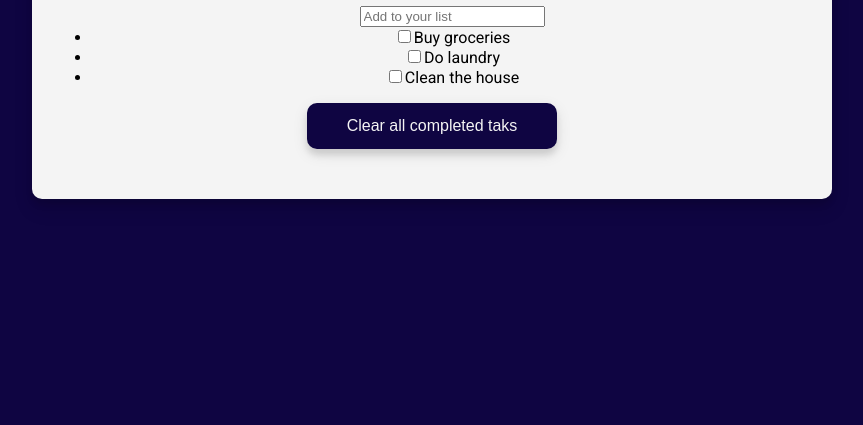
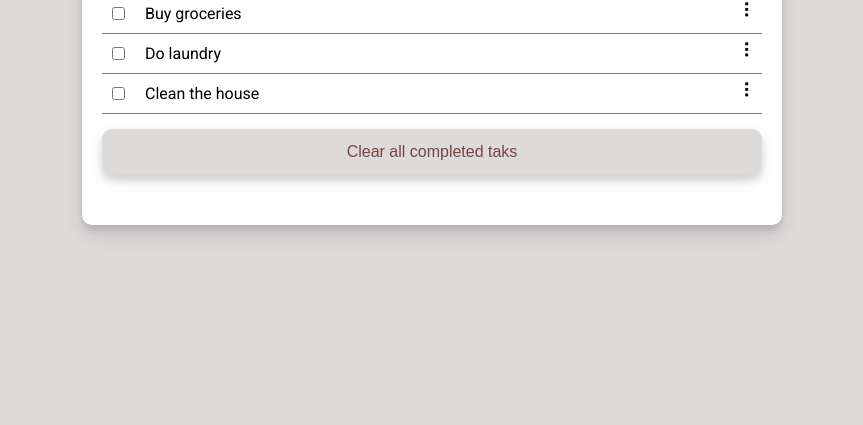
Before and after one commit to ab-noori/To-Do-List, a website built with webpack: page src/template.html in a window 1280 px wide. Shown: the part 375-800 px from the top of the page, without its empty margins (208-1071 px from the left). Built offline with nearby package versions, Linux system fonts and the light colour scheme; no server answers; files whose address does not match are found by name.

Commit message:
Add the sass style.

```diff
--- a/src/styles/main.scss
+++ b/src/styles/main.scss
@@ -1,12 +1,15 @@
 @import url('https://fonts.googleapis.com/css2?family=Roboto:wght@400;700&display=swap');
 
-$primary-color: #0f0542;
-$secondary-color: #f4f4f4;
+$primary-color: #dddada;
+$secondary-color: #ffffff;
 $box-shadow: 0 10px 20px rgba(0, 0, 0, 0.1), 0 6px 6px rgba(0, 0, 0, 0.1);
 
 * {
+  margin: 0;
+  padding: 0;
   box-sizing: border-box;
 }
+
 
 body {
   background-color: $primary-color;
@@ -25,21 +28,25 @@ body {
   background-color: $secondary-color;
   border-radius: 10px;
   box-shadow: $box-shadow;
+  display: flex;
+  flex-direction: column;
+  gap: 15px;
   padding: 50px 20px;
-  text-align: center;
   max-width: 100%;
-  width: 800px;
+  width: 700px;
 }
 
-h3 {
+h1 {
   margin: 0;
   opacity: 0.5;
+  align-self: center;
   letter-spacing: 2px;
 }
 
 img {
   width: 100px;
   margin-bottom: 20px;
+  align-self: center;
 }
 
 .joke {
@@ -52,7 +59,7 @@ img {
 
 .btn {
   background-color: $primary-color;
-  color: $secondary-color;
+  color: #794242;
   border: 0;
   border-radius: 10px;
   box-shadow: 0 5px 15px rgba(0, 0, 0, 0.1), 0 6px 6px rgba(0, 0, 0, 0.1);
@@ -68,3 +75,43 @@ img {
     outline: 0;
   }
 }
+
+#todo-list {
+  display: flex;
+  flex-direction: column;
+
+  & li {
+    padding: 10px;
+    list-style-type: none;
+    border-bottom: 1px solid gray;
+    display: flex;
+    gap: 20px;
+    position: relative;
+
+    &::after {
+      content: '\2807';
+      font-size: 20px;
+      position: absolute;
+      top: 5px;
+      right: 5px;
+    }
+  }
+
+  & #add-new-task {
+    height: 30px;
+    width: 100%;
+    border: none;
+    font-size: 18px;
+    padding-left: 10px;
+    border-bottom: 1px solid gray;
+
+    &::placeholder {
+      font-style: italic;
+    }
+
+    &:focus {
+      outline: 0.3px solid greenyellow;
+      outline-style: dotted;
+    }
+  }
+}
```
